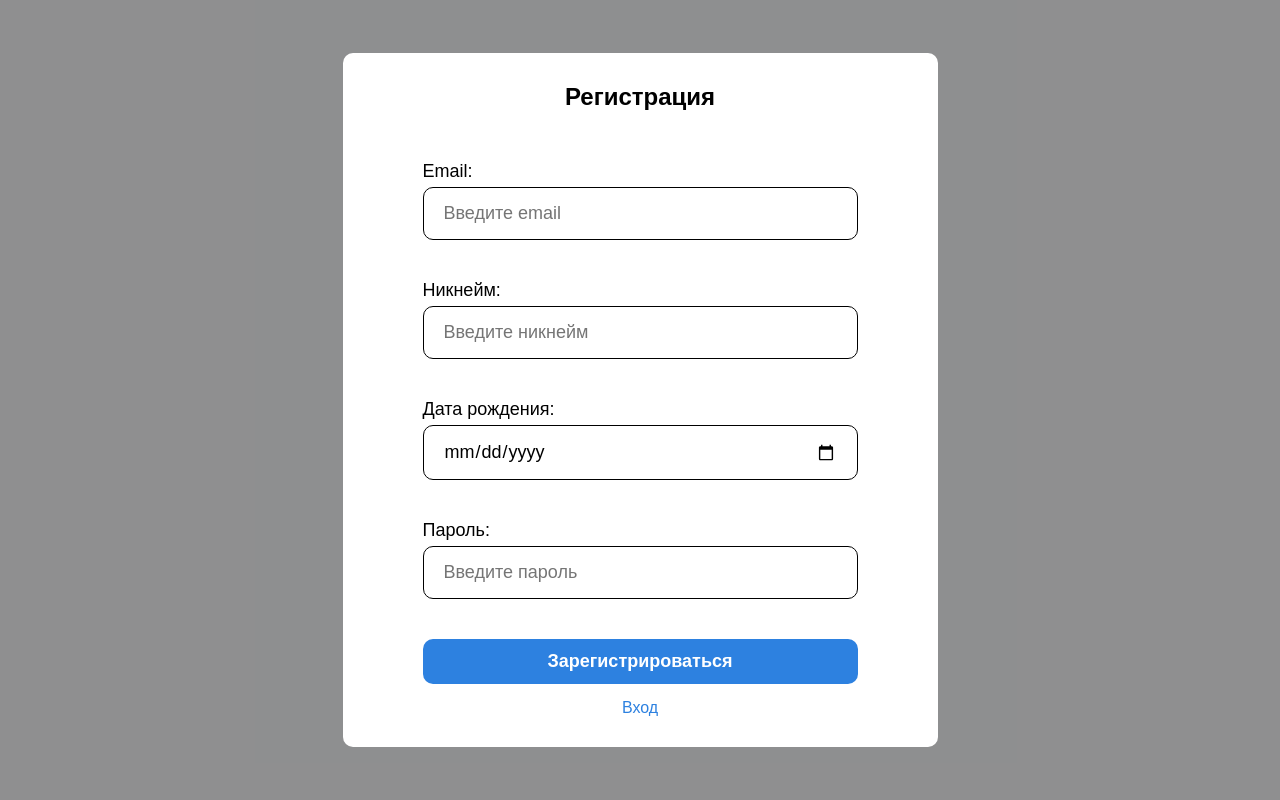
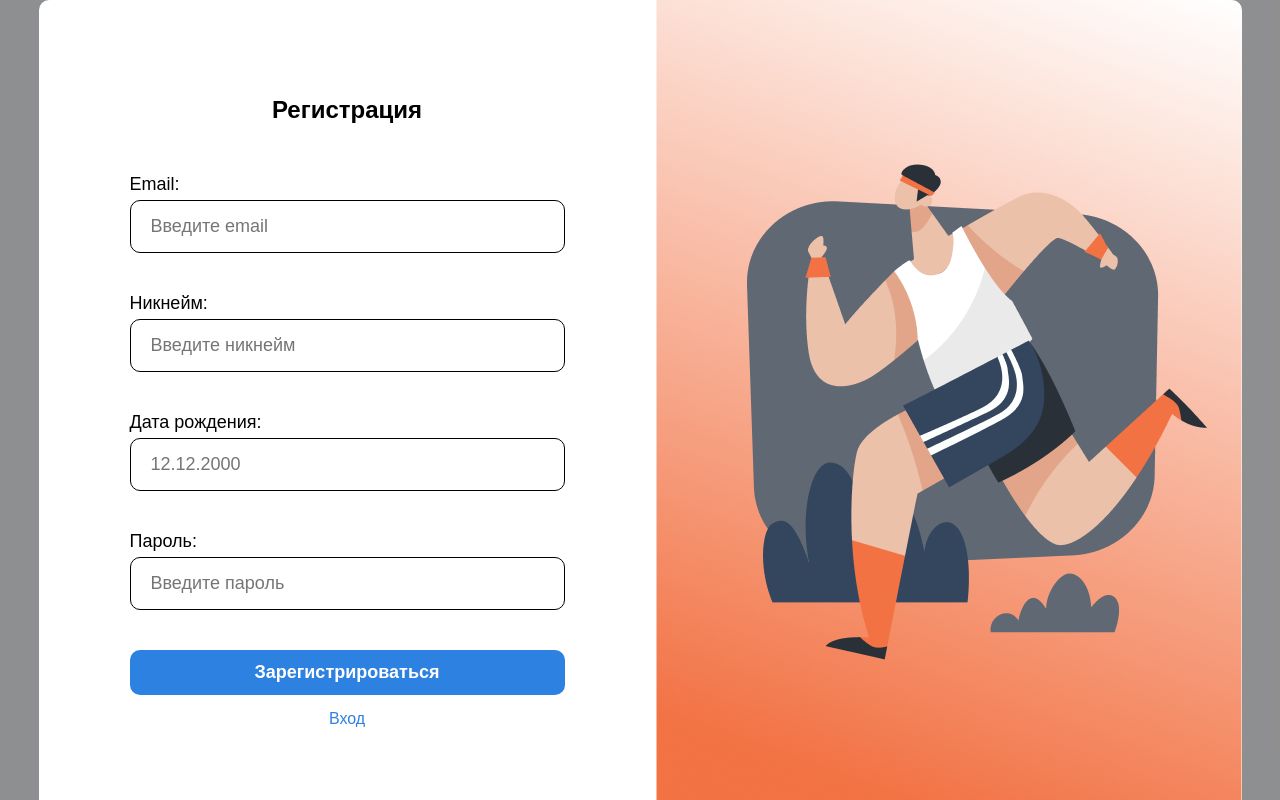
Before and after one commit to pvk04/GymTrackerFrontend, a React (Create React App) app: page /register in a window 1280 px wide. Built offline with nearby package versions, Linux system fonts and the light colour scheme.

Commit message:
Изменен компонент модального окна, добавлены иллюстрации на страницы авторизации

```diff
--- a/src/components/Modal/Modal.module.scss
+++ b/src/components/Modal/Modal.module.scss
@@ -12,7 +12,6 @@
 .modalDialog{
     position: relative;
     display: flex;
-    padding: 30px 80px;
     margin: auto;
     background-color: white;
     justify-content: center;
--- a/src/pages/AuthPage/AuthPage.module.scss
+++ b/src/pages/AuthPage/AuthPage.module.scss
@@ -1,8 +1,19 @@
 @import "/src/scss/colors.scss";
+
+.container{
+    display: flex;
+}
+
+.illustration{
+    display: inline-block;
+    border-radius: 0 10px 10px 0;
+}
 
 .form{
     display: flex;
     flex-direction: column;
+    justify-content: center;
+    padding: 77px 91px;
     min-width: 435px;
     &Header{
         margin: 0 auto 50px auto;
--- a/src/pages/AuthPage/LoginPage.jsx
+++ b/src/pages/AuthPage/LoginPage.jsx
@@ -4,6 +4,8 @@ import { Link } from "react-router-dom";
 import Button from "../../components/Button/Button";
 
 import styles from "./AuthPage.module.scss";
+
+import illustration from "../../assets/images/loginIllustrayion.png";
 
 function LoginPage() {
 	function login(e) {
@@ -13,6 +15,7 @@ function LoginPage() {
 
 	return (
 		<Modal dialogClassName={styles.dialog}>
+			<div className={styles.container}>
 				<form className={styles.form} onSubmit={login}>
 					<h1 className={styles.formHeader}>Вход</h1>
 					<div className={styles.formElement}>
@@ -28,7 +31,10 @@ function LoginPage() {
 							inputType="password"
 							inputPlaceholder="Введите пароль"
 						/>
-					<Link className={styles.formSecondary} to="/password-reset">
+						<Link
+							className={styles.formSecondary}
+							to="/password-reset"
+						>
 							Забыли пароль?
 						</Link>
 					</div>
@@ -40,6 +46,8 @@ function LoginPage() {
 						Регистрация
 					</Link>
 				</form>
+				<img src={illustration} alt="" />
+			</div>
 		</Modal>
 	);
 }
--- a/src/pages/AuthPage/RegisterPage.jsx
+++ b/src/pages/AuthPage/RegisterPage.jsx
@@ -5,14 +5,17 @@ import { Link } from "react-router-dom";
 
 import styles from "./AuthPage.module.scss";
 
+import illustration from "../../assets/images/registrationIllustration.png";
+
 function RegisterPage() {
 	function register(e) {
 		e.preventDefault();
-		console.log('регистрация');
+		console.log("регистрация");
 	}
 
 	return (
 		<Modal>
+			<div className={styles.container}>
 				<form className={styles.form} onSubmit={register}>
 					<h1 className={styles.formHeader}>Регистрация</h1>
 					<div className={styles.formElement}>
@@ -32,7 +35,7 @@ function RegisterPage() {
 					<div className={styles.formElement}>
 						<LabelInput
 							label="Дата рождения:"
-						inputType="date"
+							inputType="text"
 							inputPlaceholder="12.12.2000"
 							onFocus={(e) => {
 								e.currentTarget.type = "date";
@@ -57,6 +60,8 @@ function RegisterPage() {
 						Вход
 					</Link>
 				</form>
+				<img className={styles.illustration} src={illustration} alt="running man illustration" />
+			</div>
 		</Modal>
 	);
 }
```
Lines whose indentation alone changed are shown as unchanged.
